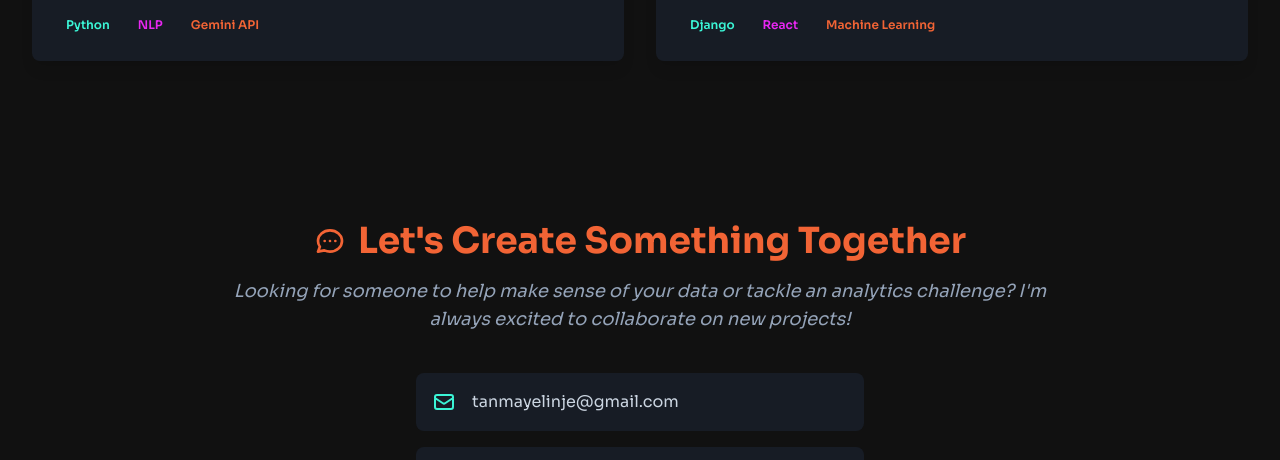
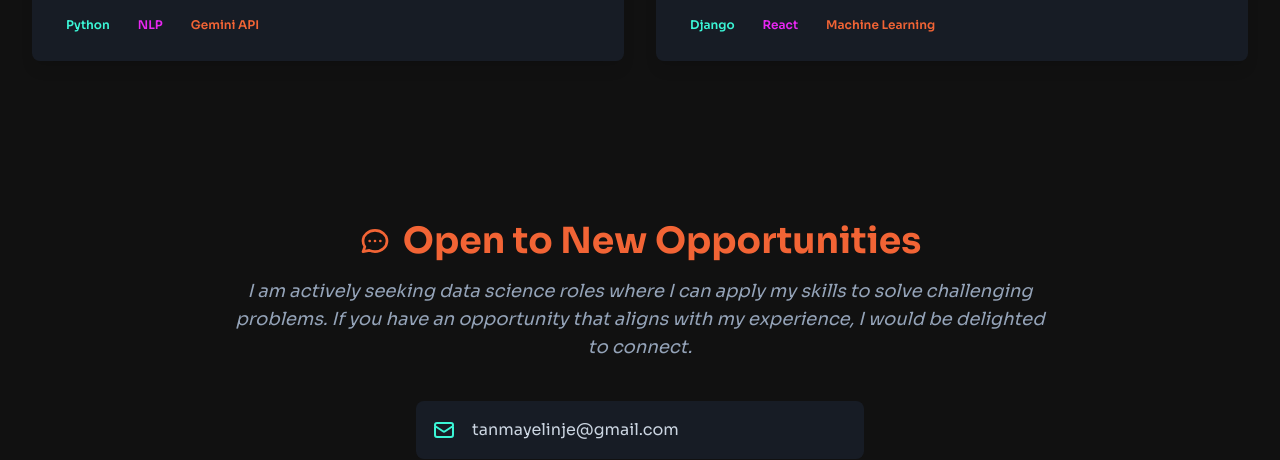
Before and after one commit to TanmayElinje/portfolio-website, a plain HTML site: page index.html in a window 1280 px wide. Shown: the part 3065-3525 px from the top of the page. Drawn offline with nearby package versions, Linux system fonts and the light colour scheme.

Commit message:
Update index.html

```diff
--- a/index.html
+++ b/index.html
@@ -307,9 +307,9 @@
                 <div class="max-w-4xl mx-auto px-4 sm:px-6 lg:px-8 text-center">
                     <h2 class="text-4xl font-bold mb-4 text-accent-orange flex items-center justify-center gap-x-3">
                         <svg xmlns="http://www.w3.org/2000/svg" class="h-8 w-8" fill="none" viewBox="0 0 24 24" stroke="currentColor" stroke-width="2"><path stroke-linecap="round" stroke-linejoin="round" d="M8 12h.01M12 12h.01M16 12h.01M21 12c0 4.418-4.03 8-9 8a9.863 9.863 0 01-4.255-.949L3 20l1.395-3.72C3.512 15.042 3 13.574 3 12c0-4.418 4.03-8 9-8s9 3.582 9 8z" /></svg>
-                        Let's Create Something Together
+                        Open to New Opportunities
                     </h2>
-                    <p class="text-lg text-slate-400 mb-10 italic">Looking for someone to help make sense of your data or tackle an analytics challenge? I'm always excited to collaborate on new projects!</p>
+                    <p class="text-lg text-slate-400 mb-10 italic">I am actively seeking data science roles where I can apply my skills to solve challenging problems. If you have an opportunity that aligns with my experience, I would be delighted to connect.</p>
                     <div class="max-w-md mx-auto space-y-4">
                         <!-- Contact cards with pop-out effect -->
                         <div class="contact-item group bg-slate-800/50 p-4 rounded-lg flex items-center justify-between transition-transform duration-300 hover:-translate-y-1 hover:shadow-xl" data-copy-text="tanmayelinje@gmail.com">
```
